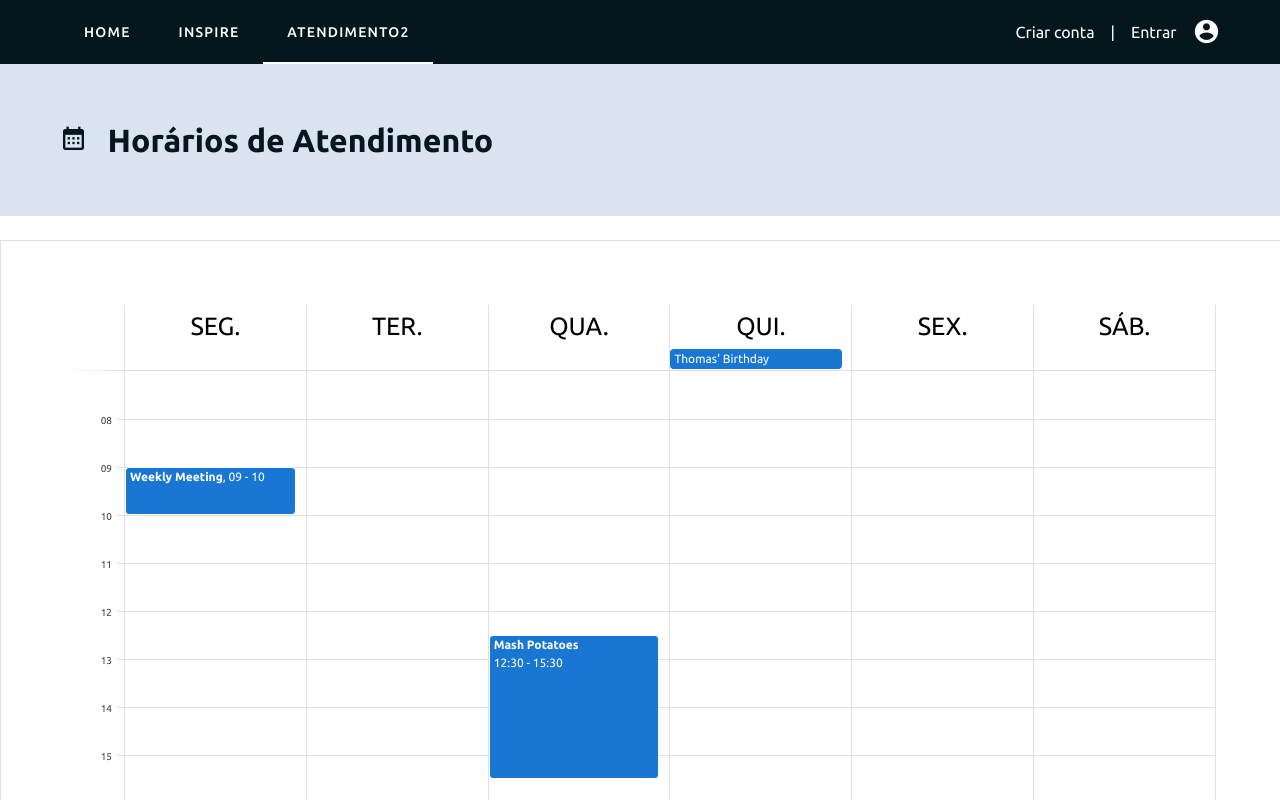
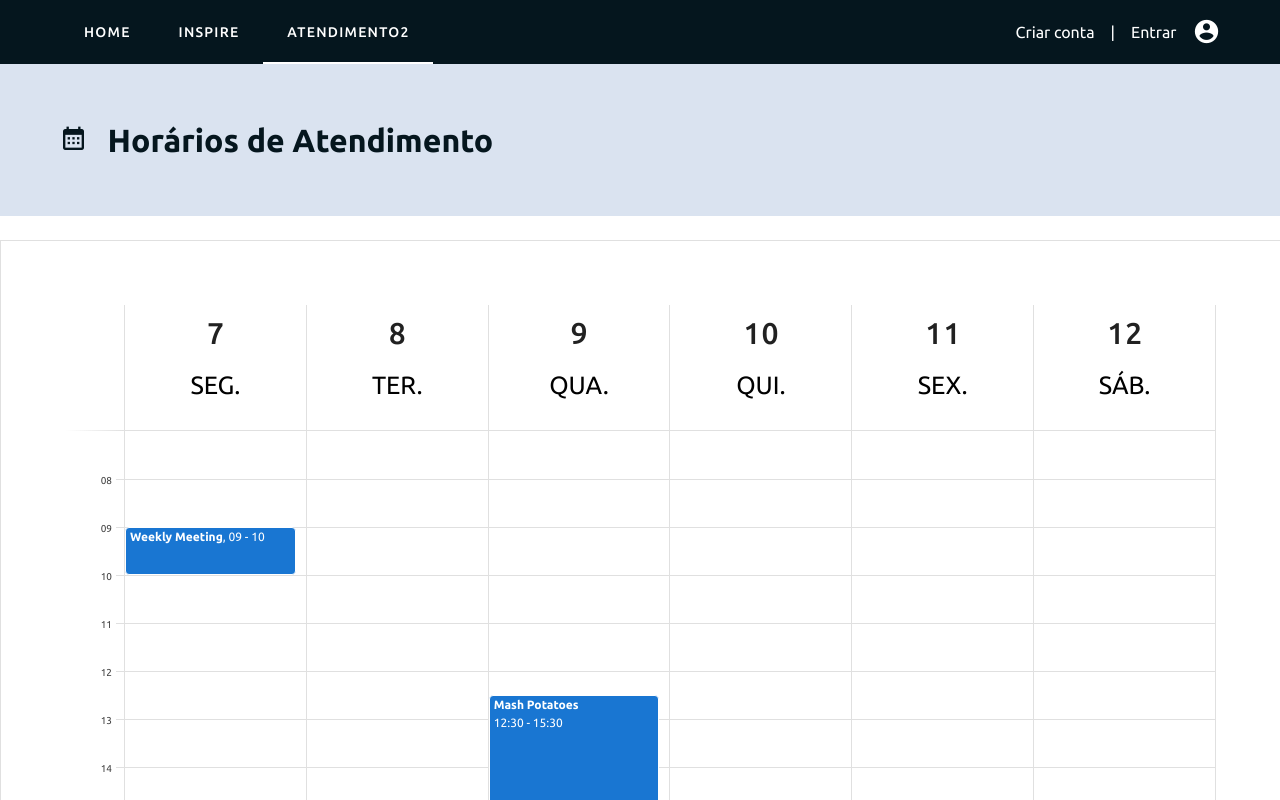
Before and after one commit to uspcodelab/bootcamp-2022, a Nuxt app in the folder frontend/: page /atendimento2 in a window 1280 px wide. Shown: the top 800 px of the page. Built offline with nearby package versions, Linux system fonts and the light colour scheme.

Commit message:
Componente Calendario Semanal com aparência mais próxima ao protótipo do Figma.
Signed-off-by: MarceloSpessoto <marcelomspessoto@gmail.com>

```diff
--- a/frontend/components/CalendarioSemanal.vue
+++ b/frontend/components/CalendarioSemanal.vue
@@ -30,10 +30,6 @@
                 name: 'Weekly Meeting',
                 start: '2019-01-07 09:00',
                 end: '2019-01-07 10:00',
-              },
-              {
-                name: `Thomas' Birthday`,
-                start: '2019-01-10',
               },
               {
                 name: 'Mash Potatoes',
@@ -81,10 +77,22 @@
       font-size: 25px !important;
     }
     .v-btn{
-      display: none !important;
+      visibility: hidden !important;
+    }
+    .v-application .blue{
+      visibility: hidden !important;
     }
     .v-application .blue--text{
       color: black !important;
     }
+    .v-btn__content{
+      visibility: visible !important;
+      font-size: 30px !important;
+    }
+    .v-calendar-daily_head-day{
+      display: flex !important;
+      flex-direction: column-reverse !important;
+      padding-bottom: 25px !important;
+    }
 
 </style>
```
